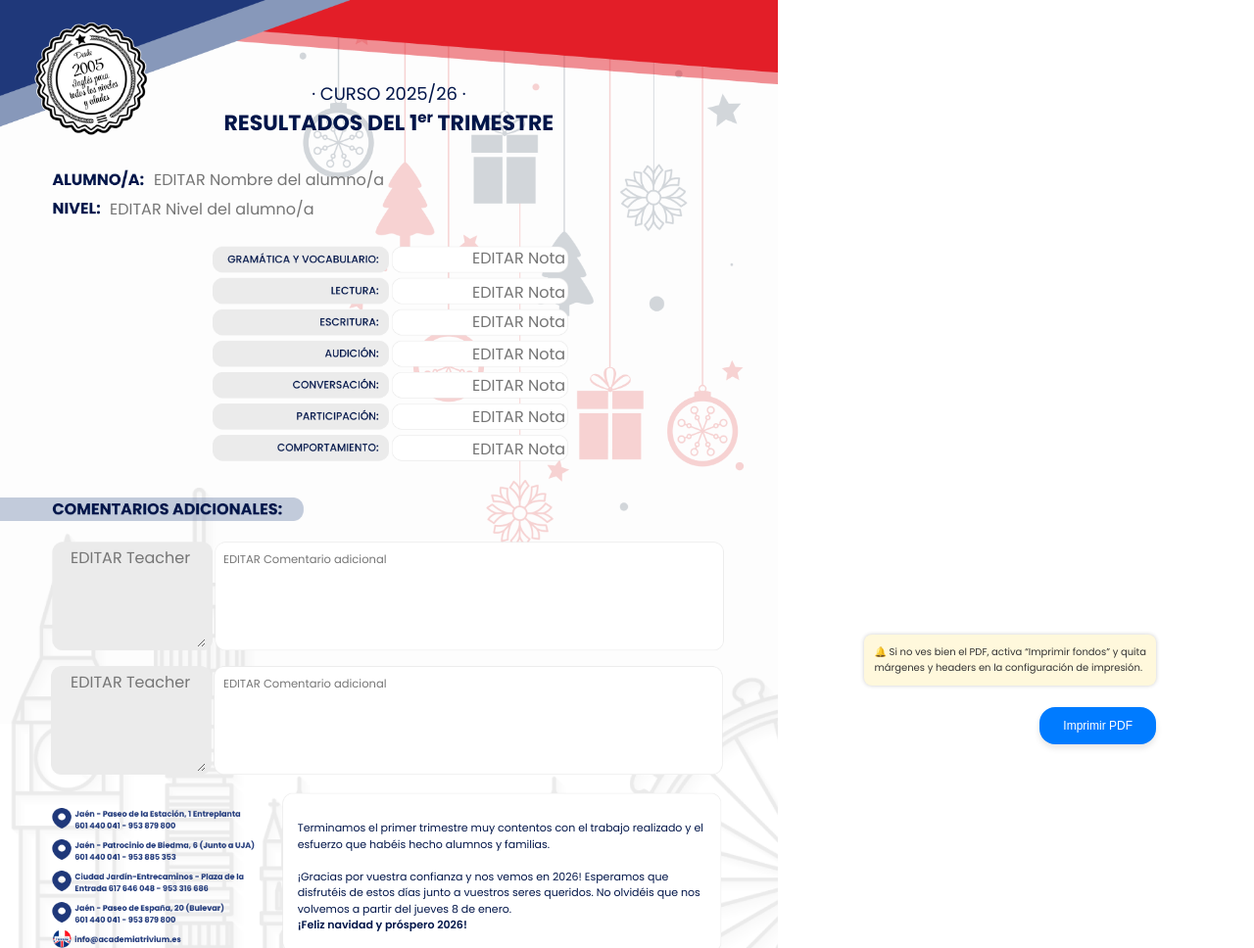
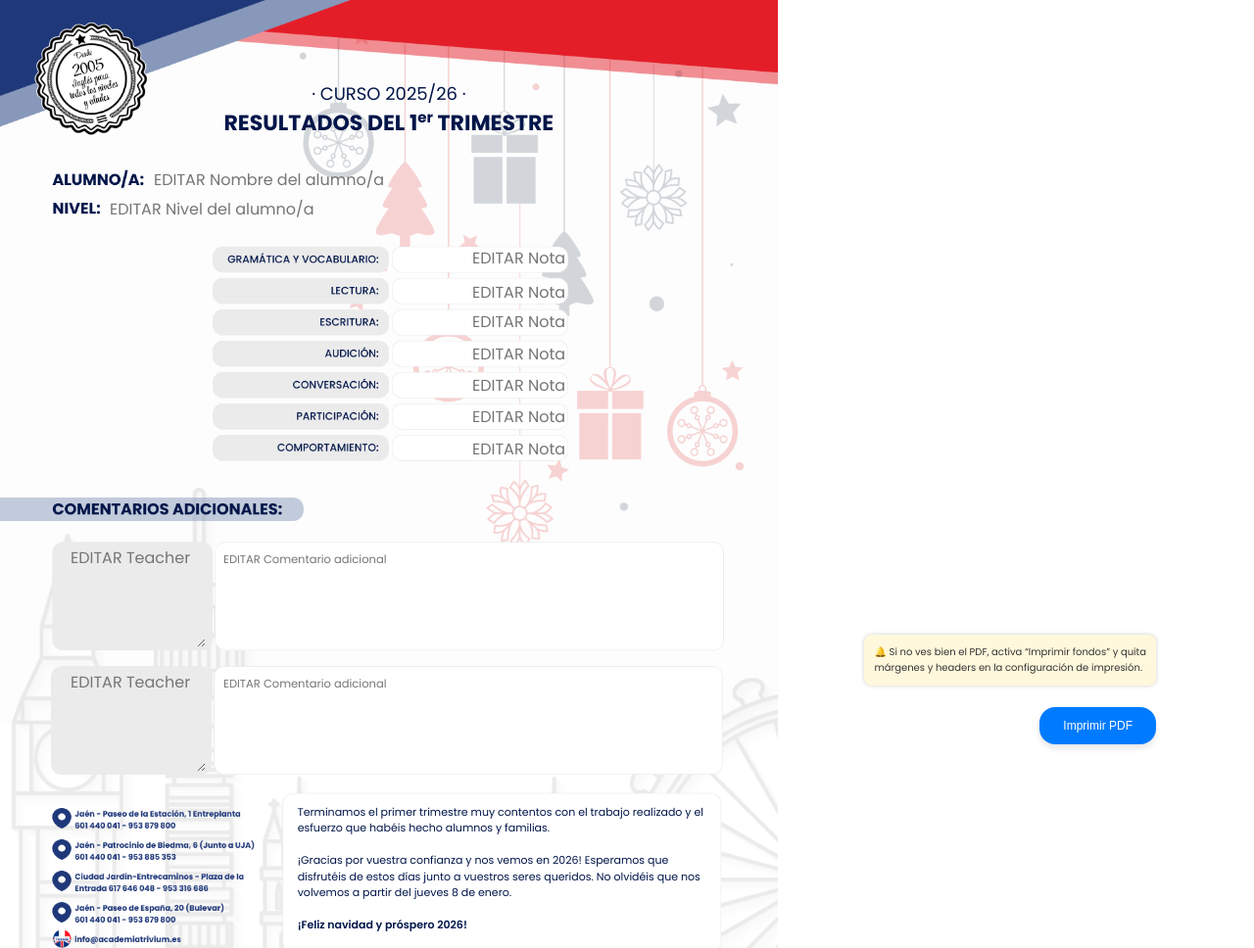
Before and after one commit to migvalera/diplomas-trivium, a plain HTML site: page index.html in a window 1280 px wide. Shown: the top 968 px of the page at 98% size. Drawn offline with Linux system fonts and the light colour scheme.

Commit message:
update texto final

```diff
--- a/index.html
+++ b/index.html
@@ -130,10 +130,9 @@
     <textarea class="input-text" style="top: 682px; left: 70px; width: 140px; height: 106px;" placeholder="EDITAR Teacher"></textarea>
     <textarea class="input-text input-box" style="top: 682px; left: 220px; width: 512px; height: 106px;" placeholder="EDITAR Comentario adicional"></textarea>
 
-<div class="bloque-final">
- Terminamos el primer trimestre muy contentos con el trabajo realizado y el esfuerzo que habéis hecho alumnos y familias.<br><br>
+<div class="bloque-final"> Terminamos el primer trimestre muy contentos con el trabajo realizado y el esfuerzo que habéis hecho alumnos y familias.<br><br>
   ¡Gracias por vuestra confianza y nos vemos en 2026!
-Esperamos que disfrutéis de estos días junto a vuestros seres queridos. No olvidéis que nos volvemos a partir del jueves 8 de enero.<br>
+Esperamos que disfrutéis de estos días junto a vuestros seres queridos. No olvidéis que nos volvemos a partir del jueves 8 de enero.<br><br>
   <span style="font-weight: 600;">¡Feliz navidad y próspero 2026!</span>
 </div>
 
```
